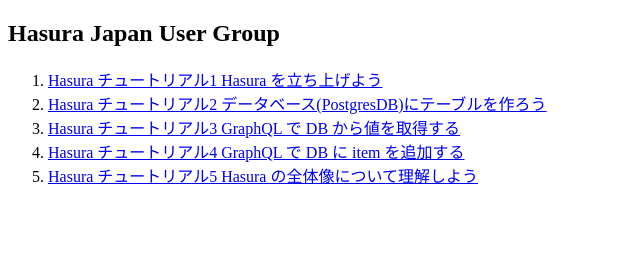
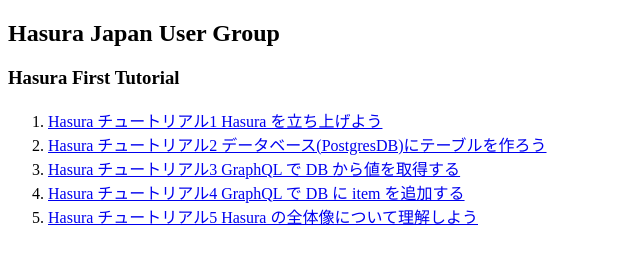
Before and after one commit to superyusuke/hasura-jp, a Gatsby site: page / in a window 1280 px wide. Shown: the whole page, without its empty margins (0-640 px from the left). Built offline with nearby package versions, Linux system fonts and the light colour scheme; Gatsby itself is replaced by a stand-in of ours.

Commit message:
タイトルの追加

```diff
--- a/src/pages/index.js
+++ b/src/pages/index.js
@@ -4,6 +4,7 @@
 const IndexPage = () => (
   <div>
     <h2>Hasura Japan User Group</h2>
+    <h3>Hasura First Tutorial</h3>
     <ol>
       <li>
         <a href="https://uncle-javascript.com/hasura-tutorial-1">
```
